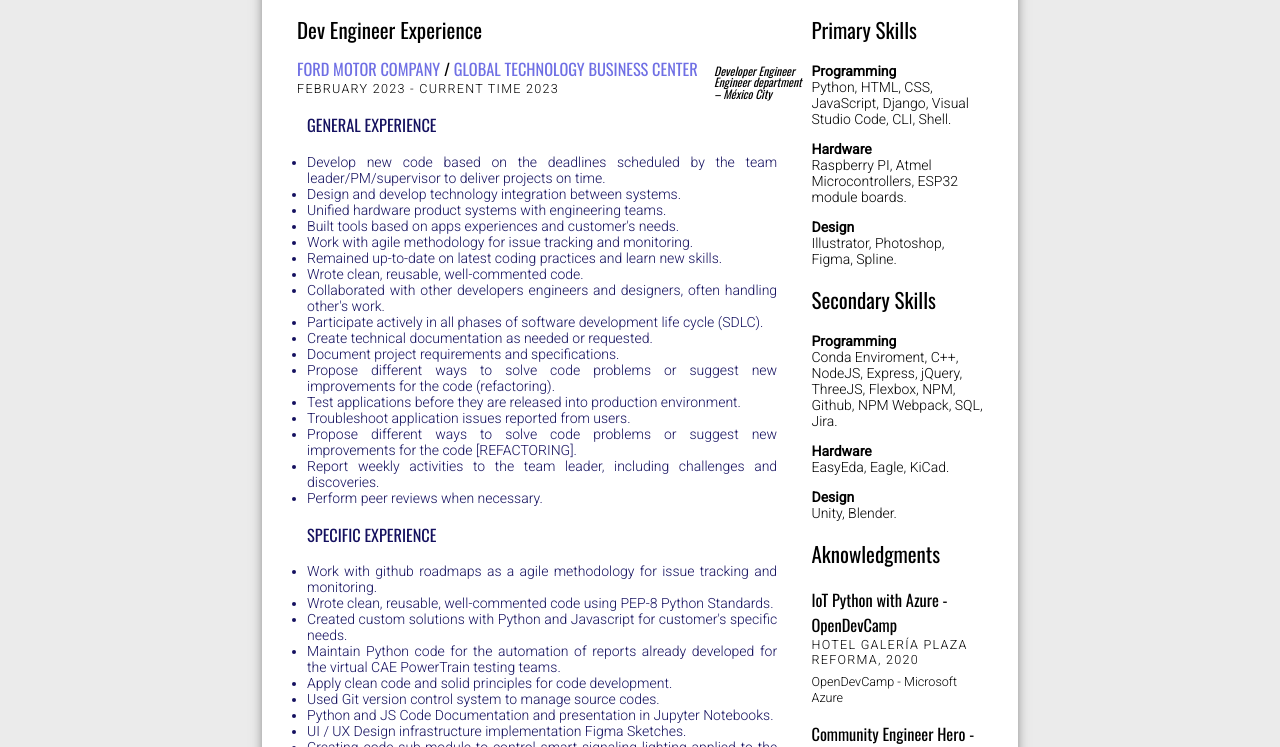
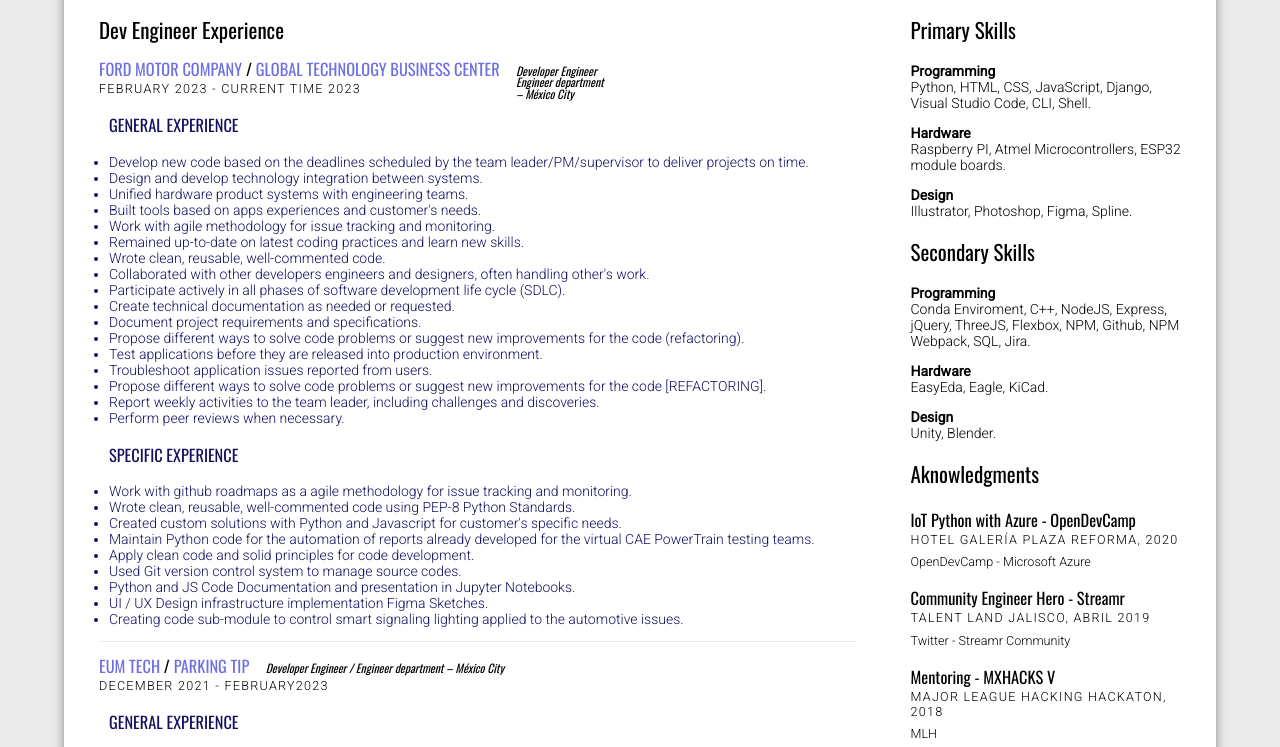
Before and after one commit to ericmargay/ResumeCV, a plain HTML site: page index.html in a window 1280 px wide. Shown: the part 131-878 px from the top of the page. Drawn offline with nearby package versions, Linux system fonts and the light colour scheme.

Commit message:
Update style.css

```diff
--- a/style.css
+++ b/style.css
@@ -16,7 +16,8 @@
 }
 body {
   height: 245mm;
-  width: 200mm;
+  width: 90%;
+  min-width: 50mm;
   margin-left: auto;
   margin-right: auto;
   padding: 1em;
```
